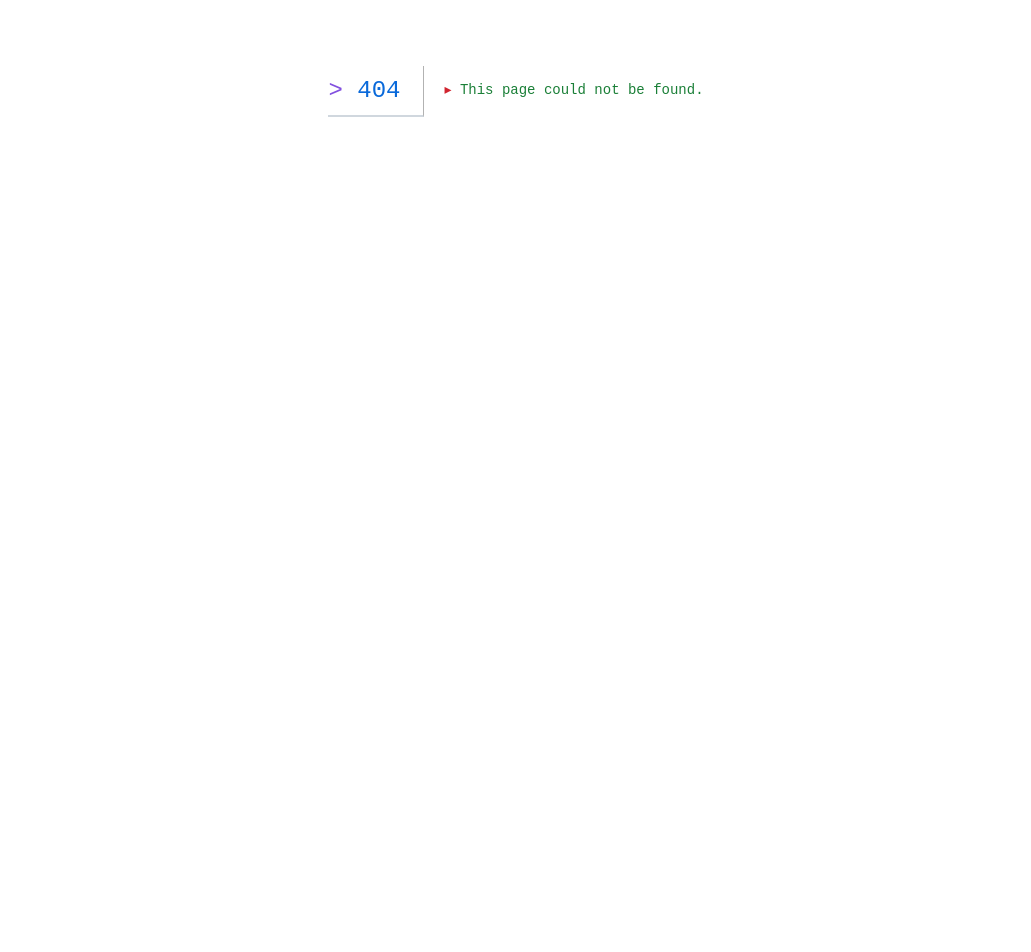
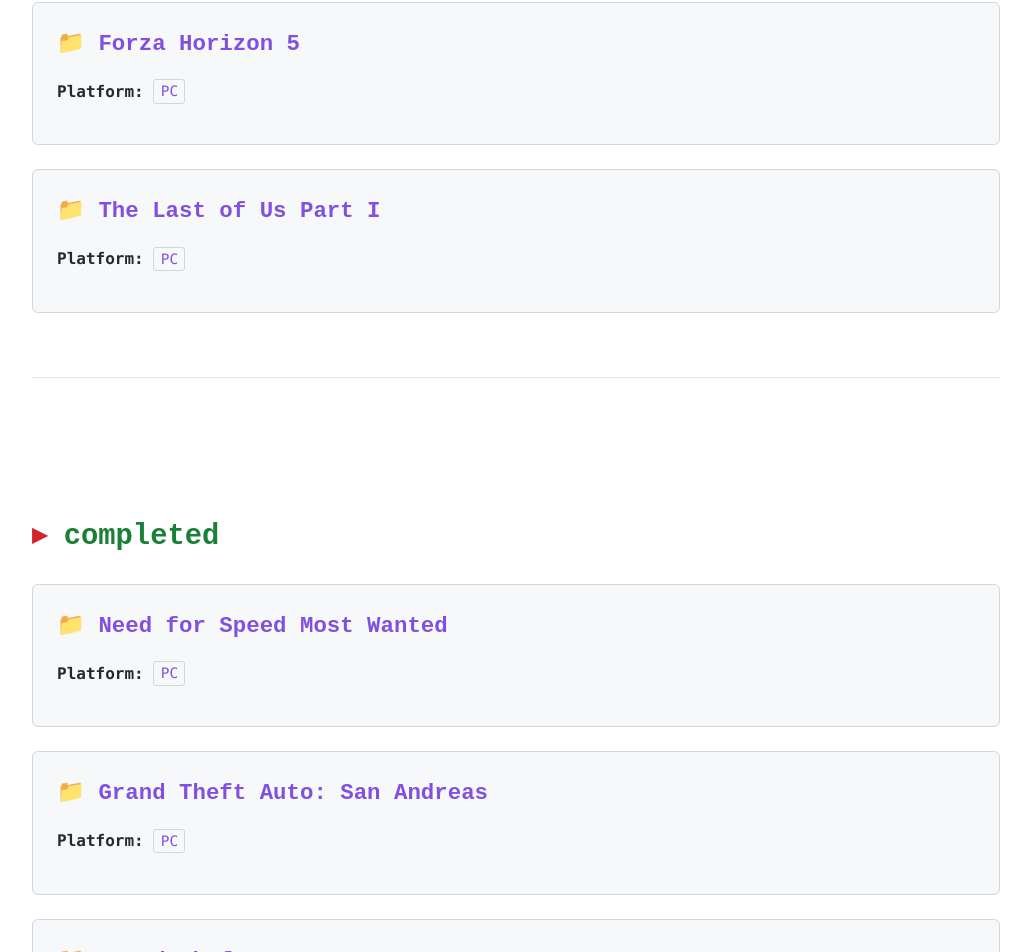
Before and after one commit to tsvillain/portfolio, a Next.js app: page /games in a window 1280 px wide. Before the commit this address had no page. Shown: the part 414-1366 px from the top of the page, without its empty margins (124-1155 px from the left). Before the commit the page ends 905 px from the top, so only its background shows below. Built offline with nearby package versions, Linux system fonts and the light colour scheme.

Commit message:
games section

```diff
--- a/src/app/components/Navigation.tsx
+++ b/src/app/components/Navigation.tsx
@@ -10,6 +10,7 @@
     { href: "/", label: "home" },
     { href: "/work", label: "work" },
     { href: "/portfolio", label: "projects" },
+    { href: "/games", label: "games" },
     { href: "/recommendations", label: "recommendations" },
     { href: "/articles", label: "articles" },
     { href: "/contact", label: "contact" },
--- /dev/null
+++ b/src/app/games/page.tsx
@@ -0,0 +1,88 @@
+export default function Games() {
+  const currentlyPlaying = [
+    { title: "Forza Horizon 5", platform: "PC" },
+    { title: "The Last of Us Part I", platform: "PC" },
+  ];
+
+  const completedGames = [
+    { title: "Need for Speed Most Wanted", platform: "PC" },
+    { title: "Grand Theft Auto: San Andreas", platform: "PC" },
+    { title: "Grand Theft Auto: 5", platform: "PC" },
+  ];
+
+  const whatsNext = [
+    { title: "Alan Wake 2", platform: "PC" },
+    { title: "Cyberpunk 2077", platform: "PC" },
+  ];
+
+  return (
+    <div>
+      <h1>games</h1>
+
+      <section>
+        <h2>currently playing</h2>
+        {currentlyPlaying.length > 0 ? (
+          currentlyPlaying.map((game, index) => (
+            <div key={index} className="terminal-card">
+              <h3>{game.title}</h3>
+              <p>
+                <strong>Platform:</strong>{" "}
+                <span className="code">{game.platform}</span>
+              </p>
+            </div>
+          ))
+        ) : (
+          <div className="terminal-card">
+            <p>
+              No games currently being played. Add your current games to the
+              array above.
+            </p>
+          </div>
+        )}
+      </section>
+
+      <section>
+        <h2>completed</h2>
+        {completedGames.length > 0 ? (
+          completedGames.map((game, index) => (
+            <div key={index} className="terminal-card">
+              <h3>{game.title}</h3>
+              <p>
+                <strong>Platform:</strong>{" "}
+                <span className="code">{game.platform}</span>
+              </p>
+            </div>
+          ))
+        ) : (
+          <div className="terminal-card">
+            <p>
+              No completed games yet. Add your completed games to the array
+              above.
+            </p>
+          </div>
+        )}
+      </section>
+
+      <section>
+        <h2>what&apos;s next</h2>
+        {whatsNext.length > 0 ? (
+          whatsNext.map((game, index) => (
+            <div key={index} className="terminal-card">
+              <h3>{game.title}</h3>
+              <p>
+                <strong>Platform:</strong>{" "}
+                <span className="code">{game.platform}</span>
+              </p>
+            </div>
+          ))
+        ) : (
+          <div className="terminal-card">
+            <p>
+              No upcoming games planned. Add your next games to the array above.
+            </p>
+          </div>
+        )}
+      </section>
+    </div>
+  );
+}
```
